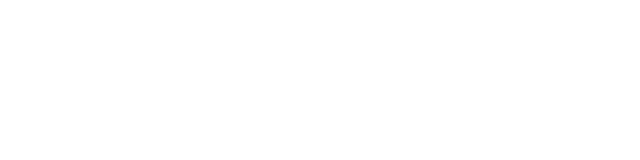
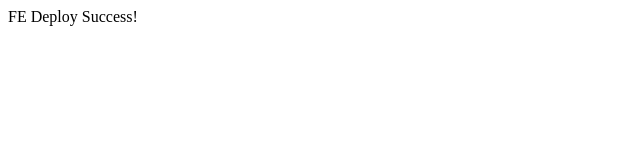
Before and after one commit to PaperplaneJS/hospital-app, a React (Create React App) app: page / in a window 1280 px wide. Shown: the top 160 px of the page, without its empty margins (0-640 px from the left). Built offline with nearby package versions, Linux system fonts and the light colour scheme.

Commit message:
chore+feat: 初始化

```diff
--- a/config-overrides.js
+++ b/config-overrides.js
@@ -1,28 +1,5 @@
-const {
-  override,
-  fixBabelImports,
-  addWebpackAlias,
-  addLessLoader,
-  addBabelPlugins
-} = require('customize-cra')
+const { override, addWebpackAlias } = require('customize-cra')
 
 module.exports = {
-  webpack: override(
-    addLessLoader({
-      lessOptions: {
-        noIeCompat: true,
-        javascriptEnabled: true
-      }
-    }),
-
-    addWebpackAlias({ '@': 'src/' }),
-
-    addBabelPlugins(['@emotion']),
-
-    fixBabelImports('import', {
-      libraryName: 'antd',
-      libraryDirectory: 'es',
-      style: true
-    })
-  )
+  webpack: override(addWebpackAlias({ '@': 'src/' }))
 }
--- a/src/App.tsx
+++ /dev/null
@@ -1,5 +0,0 @@
-function App() {
-  return <div className="App"></div>
-}
-
-export default App
--- a/src/index.css
+++ /dev/null
@@ -1,13 +0,0 @@
-body {
-  margin: 0;
-  font-family: -apple-system, BlinkMacSystemFont, 'Segoe UI', 'Roboto', 'Oxygen',
-    'Ubuntu', 'Cantarell', 'Fira Sans', 'Droid Sans', 'Helvetica Neue',
-    sans-serif;
-  -webkit-font-smoothing: antialiased;
-  -moz-osx-font-smoothing: grayscale;
-}
-
-code {
-  font-family: source-code-pro, Menlo, Monaco, Consolas, 'Courier New',
-    monospace;
-}
--- a/src/index.tsx
+++ b/src/index.tsx
@@ -1,13 +1,12 @@
 import React from 'react'
 import ReactDOM from 'react-dom/client'
-import App from './App'
 
-import './index.css'
+import RouterEntry from './router'
 
 const root = ReactDOM.createRoot(document.getElementById('root') as HTMLElement)
 
 root.render(
   <React.StrictMode>
-    <App />
+    <RouterEntry />
   </React.StrictMode>
 )
--- /dev/null
+++ b/src/pages/Home.tsx
@@ -0,0 +1,3 @@
+export default function Home() {
+  return <div>FE Deploy Success!</div>
+}
--- /dev/null
+++ b/src/router/index.tsx
@@ -0,0 +1,10 @@
+import Home from '@/pages/Home'
+import { createBrowserRouter, RouterProvider } from 'react-router-dom'
+
+const router = createBrowserRouter([{ path: '/', element: <Home /> }])
+
+function RouterEntry() {
+  return <RouterProvider router={router} />
+}
+
+export default RouterEntry
```
Also changed, not shown: package.json (+4 -4 lines), tsconfig.json (+7 -1 lines), 1 other file (tests, documents, lock files or other folders).
